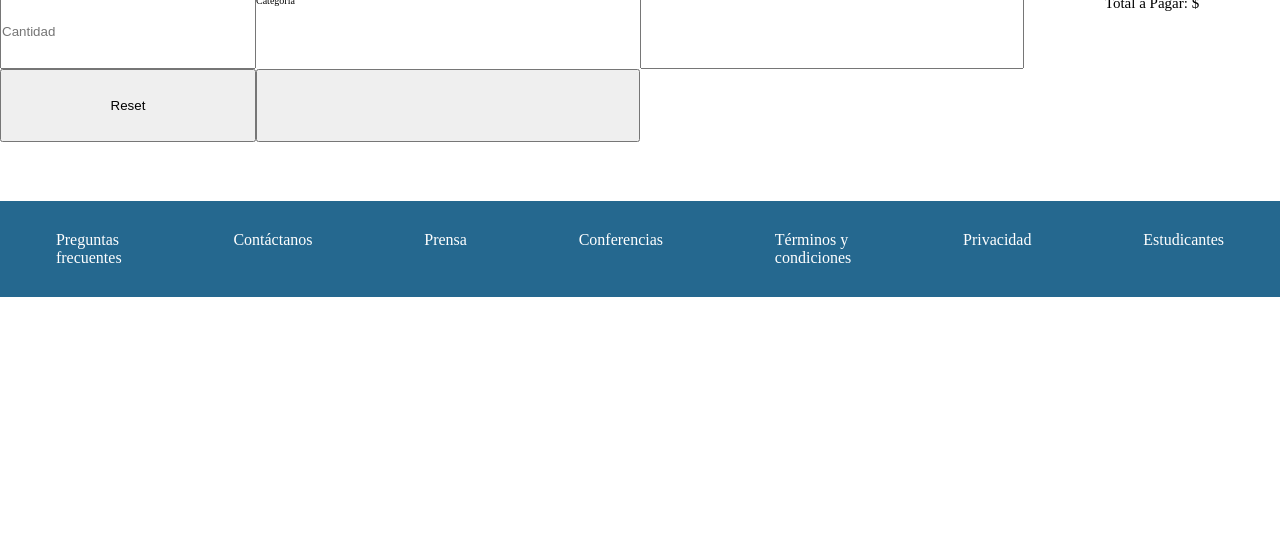
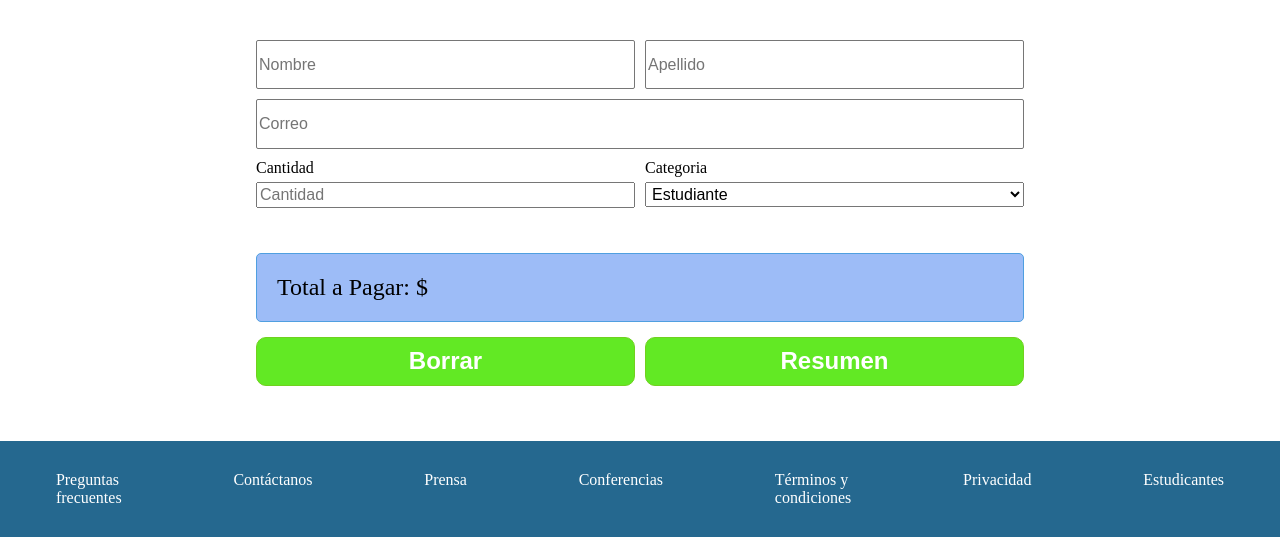
Before and after one commit to FGoliveto/Ejercicio-integrador, a plain HTML site: page comprarTickets.html in a window 1280 px wide. Shown: the part 441-978 px from the top of the page. Before the commit the page ends 800 px from the top, so only its background shows below. Drawn offline with Linux system fonts and the light colour scheme.

Commit message:
Agregado del archivo js para la compra de tickets

```diff
--- /dev/null
+++ b/calculoImporte.js
@@ -0,0 +1,35 @@
+const valor = 200;
+let total;
+
+let importe = document.getElementById("resumenDeComprador").addEventListener("click", (categoria, cantidad) => {
+    categoria = document.getElementById("categoriaDeComprador");
+    cantidad = document.getElementById("cantidadDeComprador").value;
+    document.getElementById("totalAPagar").innerHTML = "Total a Pagar: $";
+    console.log(categoria + " // " + cantidad);
+    console.log(categoria.options[categoria.selectedIndex].text);
+    console.log(Number.isInteger(parseFloat(cantidad)));
+    if(parseFloat(cantidad)>0 && Number.isInteger(parseFloat(cantidad))){
+        switch (categoria.options[categoria.selectedIndex].text) {
+            case "Estudiante":
+                console.log("entro a "+categoria.options[categoria.selectedIndex].text);                total = (valor * 0.2) * cantidad;
+                total = (valor * 0.2) * cantidad;
+                console.log(total);
+                break;
+            case "Trainee":
+                console.log("entro a "+categoria.options[categoria.selectedIndex].text);
+                total = (valor * 0.5) * cantidad;
+                break;
+            case "Junior":
+                console.log("entro a "+categoria.options[categoria.selectedIndex].text);
+                total = (valor * 0.85) * cantidad;
+                break;
+            default:
+        }
+        document.getElementById("totalAPagar").innerHTML = document.getElementById("totalAPagar").innerText + total;
+    }else{
+        alert("Error al ingresar la cantidad, debe ser un valor entero positivo");
+        document.getElementById("totalAPagar").innerHTML = "Total a Pagar: $";
+        document.getElementById("cantidadDeComprador").value= document.getElementById("cantidadDeComprador").defaultValue;
+    }
+    return;
+});
--- a/comprarTickets.html
+++ b/comprarTickets.html
@@ -12,6 +12,7 @@
     <header>
         <nav>
             <div class="navIzquierda">
+                <br>
                 <p>Conf Bs As</p>
             </div>
             <div class="navDerecha">
@@ -48,16 +49,24 @@
             <p>VENTA</p>
             <h2>VALOR DEL TICKET $200</h2>
             <form action="get">
-                <input type="text" name="nombre" placeholder="Nombre" id="nombre">
-                <input type="text" name="apellido" placeholder="Apellido" id="apellido">
-                <input type="text" name="correo" placeholder="correo" id="correo">
-                <label for="cantidad">Cantidad</label>
-                <input type="text" name="cantidad" placeholder="Cantidad" id="cantidad">
-                <label for="categoria">Categoria</label>
-                <input type="text" name="categoria" id="categoria">
-                <p>Total a Pagar: $</p>
-                <input type="reset" name="reset" placeholder="Borrar">
-                <input type="button" name="resumen" placeholder="Resumen">
+                <input type="text" name="nombre" placeholder="Nombre" id="nombreDeComprador">
+                <input type="text" name="apellido" placeholder="Apellido" id="apellidoDeComprador">
+                <input type="text" name="correo" placeholder="Correo" id="correoDeComprador">
+                <div class="cantidad">
+                    <label for="cantidad">Cantidad</label>
+                    <input type="number" name="cantidad" placeholder="Cantidad" id="cantidadDeComprador">
+                </div>
+                <div class="categoria">
+                    <label for="categoria">Categoria</label>
+                    <select name="categoria" id="categoriaDeComprador">
+                        <option value="estudiante">Estudiante</option>
+                        <option value="trainee">Trainee</option>
+                        <option value="junior">Junior</option>
+                    </select>
+                </div>
+                <p id="totalAPagar">Total a Pagar: $ </p>
+                <input type="reset" name="reset" id="borrarDeComprador" value="Borrar">
+                <input type="button" name="resumen" id="resumenDeComprador" value="Resumen">
             </form>
         </div>
     </section>
@@ -72,5 +81,6 @@
             <li><a href="">Estudicantes</a></li>
         </ul>
     </footer>
+    <script src="calculoImporte.js"></script>
 </body>
 </html>
--- a/css/comprarTickets.css
+++ b/css/comprarTickets.css
@@ -1,3 +1,4 @@
+/* Estilo de los descuentos para el evento */
 .beneficios {
     display: grid;
     grid-template: 100% / 1fr 1fr 1fr 1fr 1fr;
@@ -46,7 +47,9 @@
     padding: 1.5rem;
     font-size: small;
 }
+/* Estilo de venta de tickets */
 .ventaDeTickets div p {
+    margin-top: 1em;
     text-align: center;
     font-size: 1.5em;
 }
@@ -57,14 +60,96 @@
 .ventaDeTickets form{
     display: grid;
     grid-template: 1fr 1fr 1.5fr 1.5fr 1fr / 2fr 3fr 3fr 2fr;
+    margin: 5em 0;
 }
-#nombre{
+#nombreDeComprador{
     grid-column-start: 2;
+    border-style: solid;
+    border-radius: 0.2rem;
+    border-width: thin;
+    padding: 0.2rem;
+    margin: 0.5rem 0.5rem 0.5rem 0;
+    font-size: medium;
 }
-#apellido{
+#apellidoDeComprador{
     grid-column-start: 3;
+    border-style: solid;
+    border-radius: 0.2rem;
+    border-width: thin;
+    padding: 0.2rem;
+    margin: 0.5rem 0rem 0.5rem 0.5rem;
+    font-size: medium;
 }
-#correo{
+#correoDeComprador{
     grid-column-start: 2;
     grid-column-end: 2 span ;
+    border-style: solid;
+    border-radius: 0.2rem;
+    border-width: thin;
+    padding: 0.2rem;
+    margin: 0.5rem 0;
+    font-size: medium;
 }
+.ventaDeTickets .cantidad{
+    grid-column-start: 2;
+    display: flex;
+    flex-direction: column;
+    font-size: medium;
+    margin: 0.5rem 0.5rem 0.5rem 0rem;
+}
+#cantidadDeComprador{
+    font-size: medium;
+    margin-top: 0.5rem;
+    padding: 0.2rem;
+}
+.ventaDeTickets .categoria{
+    grid-column-start: 3;
+    display: flex;
+    flex-direction: column;
+    font-size: medium;
+    margin: 0.5rem 0rem 0.5rem 0.5rem;
+}
+#categoriaDeComprador{
+    font-size: medium;
+    margin-top: 0.5rem;
+    padding: 0.2rem;
+}
+.ventaDeTickets div form p{
+    grid-column-start: 2;
+    grid-column-end: 2 span;
+    text-align: start;
+    border-style: solid;
+    border-width: thin;
+    font-size: x-large;
+    border-color: rgb(80, 159, 224);
+    background-color: rgb(157, 188, 247);
+    padding: 2rem;
+    margin: 1rem 0;
+    border-radius: 00.5rem;
+}
+#borrarDeComprador{
+    grid-column-start: 2;
+    border-style: solid;
+    border-radius: 1rem;
+    border-width: thin;
+    padding: 0.2rem;
+    margin: 0.5rem 0.5rem 0.5rem 0;
+    font-size: x-large;
+    color: white;
+    font-weight: bold;
+    border-color: rgb(112, 209, 32);
+    background-color: rgb(98, 233, 36);
+}
+#resumenDeComprador{
+    grid-column-start: 3;
+    border-style: solid;
+    border-radius: 1rem;
+    border-width: thin;
+    padding: 0.2rem;
+    margin: 0.5rem 0rem 0.5rem 0.5rem;
+    font-size: x-large;
+    color: white;
+    font-weight: bold;
+    border-color: rgb(112, 209, 32);
+    background-color: rgb(98, 233, 36);
+}
--- a/css/main.css
+++ b/css/main.css
@@ -15,6 +15,7 @@ header nav{
 .navIzquierda{
     display: flex;
     align-items: center;
+    height: 11em;
     margin: 0 5em;
 }
 .navIzquierda img{
@@ -247,21 +248,21 @@ header nav{
     display: grid;
     grid-template: 4rem 12rem 3rem 5rem / 20% 30% 30% 20%;
 }
-#nombre{
+#nombreDeOrador{
     grid-column-start: 2;
     margin: 0.5rem;
     padding: 1rem 0.5rem;
     border-radius: 0.5rem;
     border-style: solid;
 }
-#apellido{
+#apellidoDeOrador{
     grid-column-start: 3;
     margin: 0.5rem;
     padding: 1rem 0.5rem;
     border-radius: 0.5rem;
     border-style: solid;
 }
-#presentacion{
+#presentacionDeOrador{
     grid-column-start: 2;
     grid-column-end: 4;
     margin: 0.5rem;
@@ -277,7 +278,7 @@ header nav{
     font-size: small;
     text-align: initial;
 }
-#enviar{
+#enviarDeOrador{
     grid-column-start: 2;
     grid-column-end: 4;
     margin: 0.5rem;
```
Also changed, not shown: index.html (+4 -4 lines).
